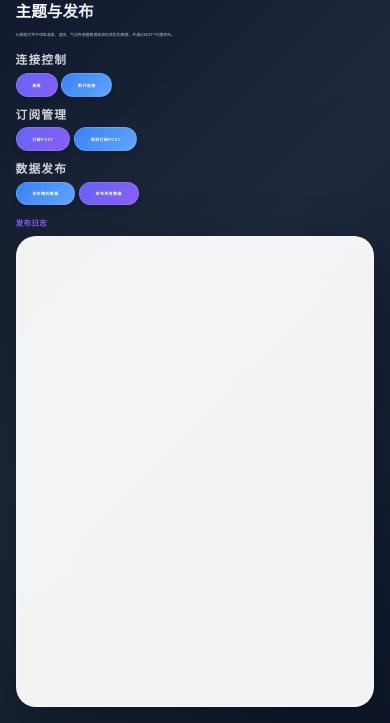
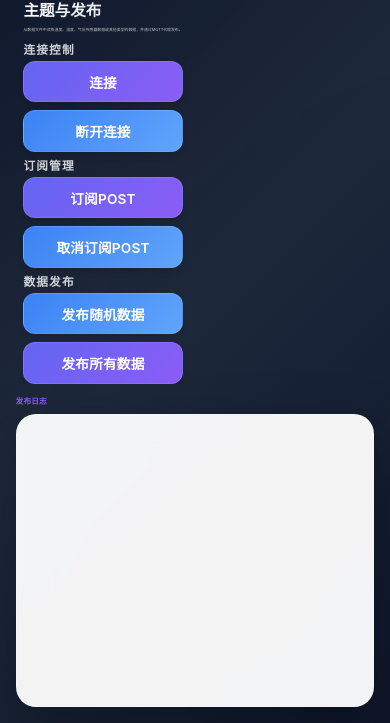
Before and after one commit to LeviYuuu/LOT, a website: page templates/publish.html in a window 390 px wide. Shown: the part 121-844 px from the top of the page. Drawn offline with nearby package versions, Linux system fonts and the light colour scheme.

Commit message:
优化排版

```diff
--- a/static/style.css
+++ b/static/style.css
@@ -84,7 +84,7 @@
   display: flex;
   flex-direction: row;
   align-items: flex-start;
-  padding: 8% 4% 4% 4%;
+  padding: 5% 4% 4% 4%;
   gap: 4%;
   z-index: 5;
 }
@@ -93,8 +93,12 @@
   flex: 0 0 40%;
   display: flex;
   flex-direction: column;
-  gap: 2vw;
-  max-width: 500px;
+  gap: 1.2vw;
+  max-width: 450px;
+  min-width: 0;
+  overflow: hidden;
+  padding-right: 2%;
+  box-sizing: border-box;
 }
 
 .right-section {
@@ -108,14 +112,17 @@
 .control-section {
   display: flex;
   flex-direction: column;
-  gap: 2vw;
-  margin-top: 1vw;
+  gap: 1.2vw;
+  margin-top: 0.5vw;
 }
 
 .control-group {
   display: flex;
   flex-direction: column;
-  gap: 1vw;
+  gap: 0.6vw;
+  width: 100%;
+  max-width: 100%;
+  box-sizing: border-box;
 }
 
 .control-title {
@@ -125,35 +132,46 @@
   font-weight: 600;
   text-transform: uppercase;
   letter-spacing: 0.1em;
-  margin-bottom: 0.5vw;
+  margin-bottom: 0.3vw;
 }
 
 /* 连接按钮样式 */
 .connectIoT {
-  display: flex;
-  flex-direction: row;
-  gap: 1vw;
-  align-items: flex-start;
+  display: grid;
+  grid-template-columns: 1fr 1fr;
+  gap: 0.6vw;
+  align-items: stretch;
   justify-content: flex-start;
-  flex-wrap: wrap;
+  width: 100%;
+  max-width: 100%;
+}
+
+.connectIoT > button {
+  width: 100%;
+  max-width: 100%;
+  box-sizing: border-box;
 }
 
 .button-connect,
 .button-disconnect {
   border-radius: 12px;
-  padding: 1vw 2.5vw;
+  padding: 0.7vw 1vw;
+  width: 100%;
+  max-width: 100%;
   display: flex;
   flex-direction: row;
-  gap: 8px;
+  gap: 6px;
   align-items: center;
   justify-content: center;
-  flex-shrink: 0;
+  flex-shrink: 1;
   position: relative;
   cursor: pointer;
   transition: all 0.3s cubic-bezier(0.4, 0, 0.2, 1);
   box-shadow: 0 4px 6px rgba(0, 0, 0, 0.1);
   font-weight: 600;
-  letter-spacing: 0.5px;
+  letter-spacing: 0.2px;
+  white-space: nowrap;
+  box-sizing: border-box;
 }
 
 .button-connect {
@@ -191,37 +209,51 @@
   color: #ffffff;
   text-align: center;
   font-family: "Inter", "Segoe UI", sans-serif;
-  font-size: 1vw;
+  font-size: 0.85vw;
   font-weight: 600;
   position: relative;
+  white-space: nowrap;
+  overflow: hidden;
+  text-overflow: ellipsis;
 }
 
 /* 订阅Post按钮样式 */
 .sub-topic {
-  display: flex;
-  flex-direction: row;
-  gap: 1vw;
-  align-items: flex-start;
+  display: grid;
+  grid-template-columns: 1fr 1fr;
+  gap: 0.6vw;
+  align-items: stretch;
   justify-content: flex-start;
-  flex-wrap: wrap;
+  width: 100%;
+  max-width: 100%;
+}
+
+.sub-topic > button {
+  width: 100%;
+  max-width: 100%;
+  box-sizing: border-box;
 }
 
 .button-sub-post,
 .button-unsub-post {
   border-radius: 12px;
-  padding: 1vw 2.5vw;
+  padding: 0.7vw 1vw;
+  width: 100%;
+  max-width: 100%;
   display: flex;
   flex-direction: row;
-  gap: 8px;
+  gap: 6px;
   align-items: center;
   justify-content: center;
-  flex-shrink: 0;
+  flex-shrink: 1;
   position: relative;
   cursor: pointer;
   transition: all 0.3s cubic-bezier(0.4, 0, 0.2, 1);
   box-shadow: 0 4px 6px rgba(0, 0, 0, 0.1);
   font-weight: 600;
-  letter-spacing: 0.5px;
+  letter-spacing: 0.2px;
+  white-space: nowrap;
+  box-sizing: border-box;
 }
 
 .button-sub-post {
@@ -249,37 +281,45 @@
   color: #ffffff;
   text-align: center;
   font-family: "Inter", "Segoe UI", sans-serif;
-  font-size: 1vw;
+  font-size: 0.85vw;
   font-weight: 600;
   position: relative;
+  white-space: nowrap;
+  overflow: hidden;
+  text-overflow: ellipsis;
 }
 
 /* 发布数据按钮样式 */
 .publish-data {
-  display: flex;
-  flex-direction: row;
-  gap: 1vw;
-  align-items: flex-start;
+  display: grid;
+  grid-template-columns: 1fr 1fr;
+  gap: 0.6vw;
+  align-items: stretch;
   justify-content: flex-start;
-  flex-wrap: wrap;
+  width: 100%;
+  max-width: 100%;
 }
 
 .button-pub-random,
 .button-pub-all {
   border-radius: 12px;
-  padding: 1vw 2.5vw;
+  padding: 0.7vw 1vw;
+  width: 100%;
+  max-width: 100%;
   display: flex;
   flex-direction: row;
-  gap: 8px;
+  gap: 6px;
   align-items: center;
   justify-content: center;
-  flex-shrink: 0;
+  flex-shrink: 1;
   position: relative;
   cursor: pointer;
   transition: all 0.3s cubic-bezier(0.4, 0, 0.2, 1);
   box-shadow: 0 4px 6px rgba(0, 0, 0, 0.1);
   font-weight: 600;
-  letter-spacing: 0.5px;
+  letter-spacing: 0.2px;
+  white-space: nowrap;
+  box-sizing: border-box;
 }
 
 .button-pub-random {
@@ -307,9 +347,12 @@
   color: #ffffff;
   text-align: center;
   font-family: "Inter", "Segoe UI", sans-serif;
-  font-size: 1vw;
+  font-size: 0.85vw;
   font-weight: 600;
   position: relative;
+  white-space: nowrap;
+  overflow: hidden;
+  text-overflow: ellipsis;
 }
 
 /* 按钮样式 */
@@ -343,17 +386,20 @@
   -webkit-background-clip: text;
   -webkit-text-fill-color: transparent;
   background-clip: text;
-  margin-top: 1vw;
+  margin-top: 0.3vw;
+  margin-bottom: 0.3vw;
 }
 
 .thp-data-publish {
   text-align: left;
   font-family: "Inter", "Segoe UI", sans-serif;
-  line-height: 1.2;
+  line-height: 1.1;
   font-weight: 800;
   display: flex;
   flex-direction: column;
-  gap: 0.5vw;
+  gap: 0.2vw;
+  margin-top: 6vw;
+  margin-bottom: 0.3vw;
 }
 
 .thp-data-publish-span {
@@ -365,6 +411,7 @@
   -webkit-text-fill-color: transparent;
   background-clip: text;
   display: block;
+  line-height: 1.1;
 }
 
 .thp-data-publish-span2 {
@@ -376,6 +423,7 @@
   -webkit-text-fill-color: transparent;
   background-clip: text;
   display: block;
+  line-height: 1.1;
 }
 
 .intro {
@@ -383,9 +431,10 @@
   text-align: left;
   font-family: "Inter", "Segoe UI", sans-serif;
   font-size: 1vw;
-  line-height: 1.6;
+  line-height: 1.4;
   font-weight: 400;
-  margin-top: 1vw;
+  margin-top: 0.3vw;
+  margin-bottom: 0.3vw;
 }
 
 .publish {
@@ -495,6 +544,31 @@
   }
 }
 
+@media (max-width: 1200px) {
+  .left-section {
+    max-width: 100%;
+    padding-right: 0;
+  }
+
+  .button-connect,
+  .button-disconnect,
+  .button-sub-post,
+  .button-unsub-post,
+  .button-pub-random,
+  .button-pub-all {
+    padding: 0.9vw 1.5vw;
+  }
+
+  .Connect,
+  .Disconnect,
+  .sub-post,
+  .un-sub-post,
+  .pub-random,
+  .pub-all {
+    font-size: 1.1vw;
+  }
+}
+
 @media (max-width: 768px) {
   .thp-data-publish-span,
   .thp-data-publish-span2 {
@@ -509,13 +583,34 @@
     font-size: 3vw;
   }
 
+  .connectIoT,
+  .sub-topic,
+  .publish-data {
+    grid-template-columns: 1fr;
+    gap: 2vw;
+  }
+
   .button-connect,
   .button-disconnect,
   .button-sub-post,
   .button-unsub-post,
   .button-pub-random,
   .button-pub-all {
-    padding: 2vw 4vw;
-    font-size: 3vw;
+    padding: 2.5vw 3vw;
+    width: 100%;
+  }
+
+  .Connect,
+  .Disconnect,
+  .sub-post,
+  .un-sub-post,
+  .pub-random,
+  .pub-all {
+    font-size: 3.5vw;
+  }
+
+  .left-section {
+    max-width: 100%;
+    padding: 0 2vw;
   }
 }
--- a/static/subscribeStyle.css
+++ b/static/subscribeStyle.css
@@ -95,6 +95,9 @@
     flex-direction: column;
     gap: 2vw;
     max-width: 500px;
+    min-width: 0;
+    overflow: hidden;
+    padding-right: 2%;
 }
 
 .right-section {
@@ -130,12 +133,13 @@
 
 /* 连接按钮样式 */
 .connectIoT {
-    display: flex;
-    flex-direction: row;
-    gap: 1vw;
-    align-items: flex-start;
+    display: grid;
+    grid-template-columns: 1fr 1fr 1fr;
+    gap: 0.8vw;
+    align-items: stretch;
     justify-content: flex-start;
-    flex-wrap: wrap;
+    width: 100%;
+    max-width: 100%;
 }
 
 .humidity,
@@ -144,28 +148,35 @@
     color: #ffffff;
     text-align: center;
     font-family: "Inter", "Segoe UI", sans-serif;
-    font-size: 1vw;
+    font-size: 0.85vw;
     font-weight: 600;
     position: relative;
+    white-space: nowrap;
+    overflow: hidden;
+    text-overflow: ellipsis;
 }
 
 .button-humidity,
 .button-pressure,
 .button-temperature {
     border-radius: 12px;
-    padding: 1vw 2vw;
+    padding: 0.7vw 1vw;
+    width: 100%;
+    max-width: 100%;
     display: flex;
     flex-direction: row;
-    gap: 8px;
+    gap: 6px;
     align-items: center;
     justify-content: center;
-    flex-shrink: 0;
+    flex-shrink: 1;
     position: relative;
     cursor: pointer;
     transition: all 0.3s cubic-bezier(0.4, 0, 0.2, 1);
     box-shadow: 0 4px 6px rgba(0, 0, 0, 0.1);
     font-weight: 600;
-    letter-spacing: 0.5px;
+    letter-spacing: 0.2px;
+    white-space: nowrap;
+    box-sizing: border-box;
 }
 
 .button-temperature {
@@ -200,31 +211,36 @@
 
 /* 订阅Post按钮样式 */
 .sub-topic {
-    display: flex;
-    flex-direction: row;
-    gap: 1vw;
-    align-items: flex-start;
+    display: grid;
+    grid-template-columns: 1fr 1fr 1fr;
+    gap: 0.8vw;
+    align-items: stretch;
     justify-content: flex-start;
-    flex-wrap: wrap;
+    width: 100%;
+    max-width: 100%;
 }
 
 .button-disconnect,
 .button-predict,
 .button-saveData {
     border-radius: 12px;
-    padding: 1vw 2vw;
+    padding: 0.7vw 1vw;
+    width: 100%;
+    max-width: 100%;
     display: flex;
     flex-direction: row;
-    gap: 8px;
+    gap: 6px;
     align-items: center;
     justify-content: center;
-    flex-shrink: 0;
+    flex-shrink: 1;
     position: relative;
     cursor: pointer;
     transition: all 0.3s cubic-bezier(0.4, 0, 0.2, 1);
     box-shadow: 0 4px 6px rgba(0, 0, 0, 0.1);
     font-weight: 600;
-    letter-spacing: 0.5px;
+    letter-spacing: 0.2px;
+    white-space: nowrap;
+    box-sizing: border-box;
 }
 
 .button-disconnect {
@@ -263,9 +279,12 @@
     color: #ffffff;
     text-align: center;
     font-family: "Inter", "Segoe UI", sans-serif;
-    font-size: 1vw;
+    font-size: 0.85vw;
     font-weight: 600;
     position: relative;
+    white-space: nowrap;
+    overflow: hidden;
+    text-overflow: ellipsis;
 }
 
 /* 按钮样式 */
@@ -519,6 +538,33 @@
     }
 }
 
+@media (max-width: 1200px) {
+    .left-section {
+        max-width: 100%;
+        padding-right: 0;
+    }
+
+    .button-temperature,
+    .button-humidity,
+    .button-pressure,
+    .button-disconnect,
+    .button-predict,
+    .button-saveData {
+        padding: 1vw 2vw;
+        font-size: 1.2vw;
+        min-width: 80px;
+    }
+
+    .humidity,
+    .pressure,
+    .temperature,
+    .disconnect,
+    .Predict,
+    .saveData {
+        font-size: 1.2vw;
+    }
+}
+
 @media (max-width: 768px) {
     .thp-data-publish-span,
     .thp-data-subscriber-span2 {
@@ -533,13 +579,35 @@
         font-size: 3vw;
     }
 
+    .connectIoT {
+        grid-template-columns: 1fr;
+    }
+
+    .sub-topic {
+        grid-template-columns: 1fr;
+    }
+
     .button-temperature,
     .button-humidity,
     .button-pressure,
     .button-disconnect,
     .button-predict,
     .button-saveData {
-        padding: 2vw 4vw;
-        font-size: 3vw;
+        padding: 2vw 3vw;
+        width: 100%;
+    }
+
+    .humidity,
+    .pressure,
+    .temperature,
+    .disconnect,
+    .Predict,
+    .saveData {
+        font-size: 3.5vw;
+    }
+
+    .connectIoT,
+    .sub-topic {
+        gap: 2vw;
     }
 }
```
Also changed, not shown: 快速启动.md (added, +164 -0 lines), 生产环境配置说明.md (added, +124 -0 lines), requirements.txt (line endings or trailing spaces), 5 other files.
